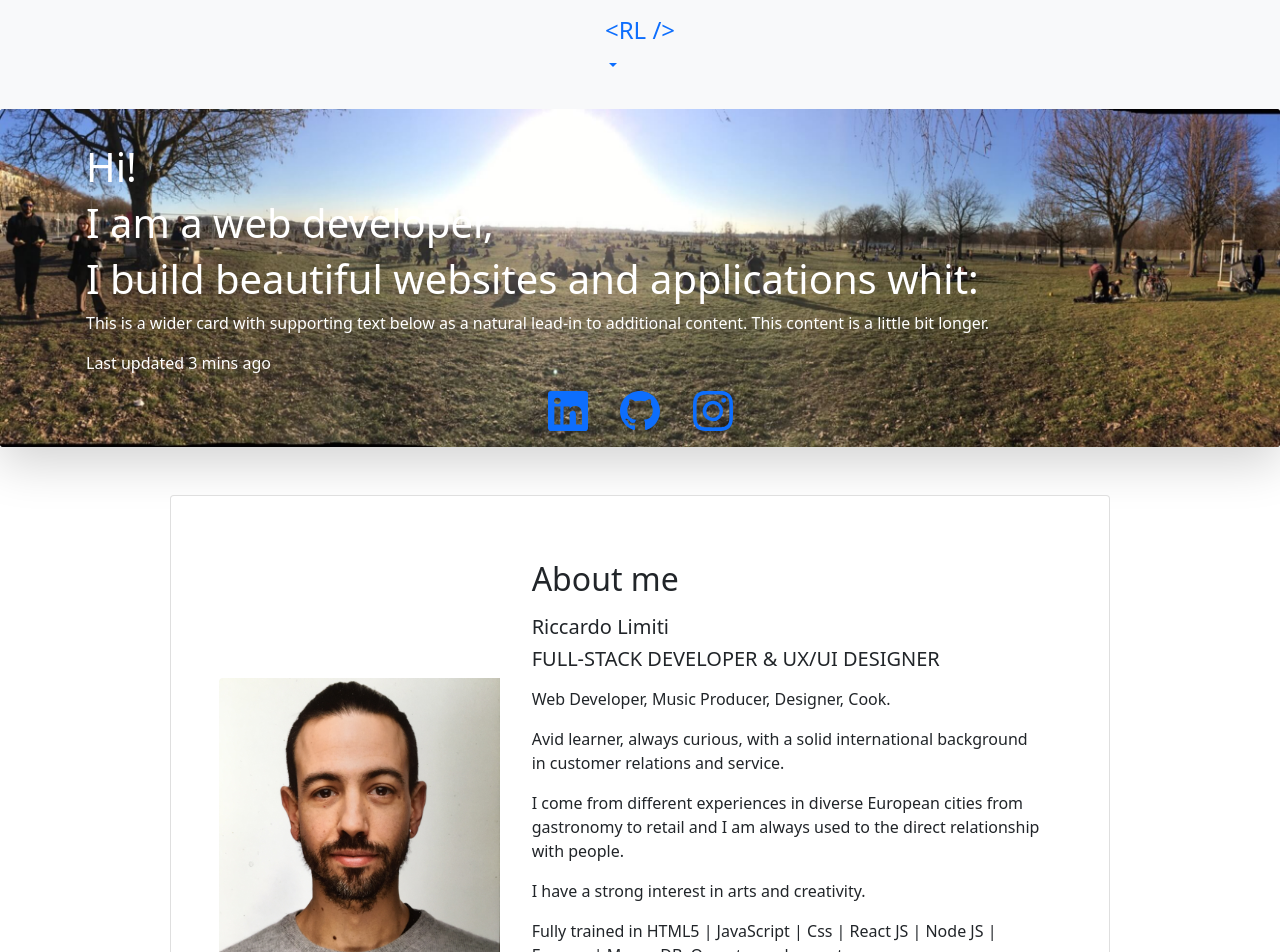
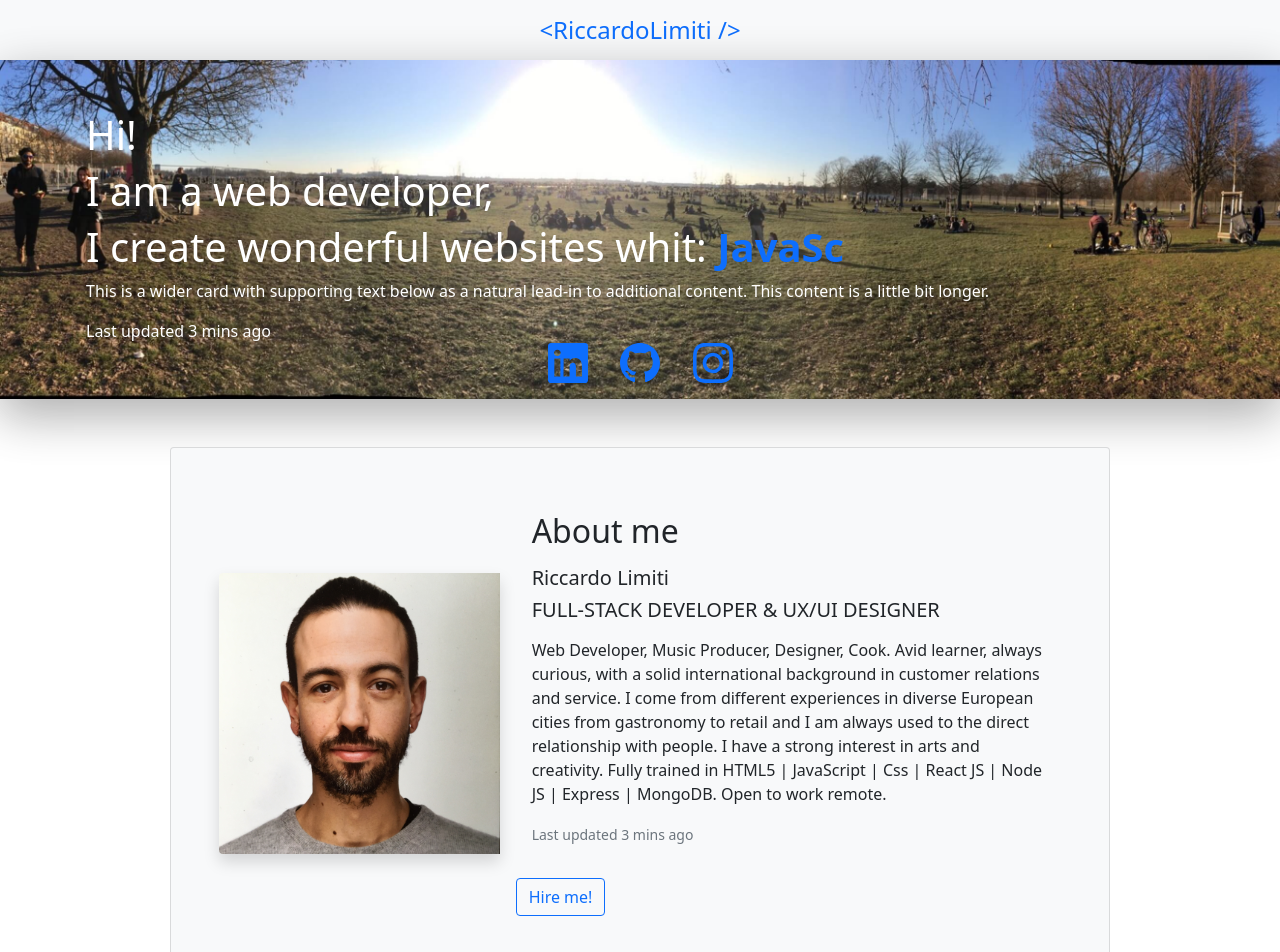
Before and after one commit to Razzokk8/REACT-PF-Example, a React (Create React App) app: page / in a window 1280 px wide. Shown: the top 952 px of the page. Built offline with nearby package versions, Linux system fonts and the light colour scheme.

Commit message:
wrapperWord

```diff
--- a/package.json
+++ b/package.json
@@ -7,12 +7,14 @@
     "@testing-library/react": "^11.2.7",
     "@testing-library/user-event": "^12.8.3",
     "bootstrap": "^5.1.3",
+    "jquery-animated-headlines": "^1.0.0",
     "react": "^17.0.2",
     "react-bootstrap": "^2.0.3",
     "react-dom": "^17.0.2",
     "react-router-dom": "^6.0.2",
     "react-scripts": "^4.0.3",
     "sass": "^1.44.0",
+    "typewriter-effect": "^2.18.2",
     "web-vitals": "^1.1.2"
   },
   "scripts": {
--- a/public/index.html
+++ b/public/index.html
@@ -4,12 +4,11 @@
     <meta charset="UTF-8">
     <meta http-equiv="X-UA-Compatible" content="IE=edge">
     <meta name="viewport" content="width=device-width, initial-scale=1.0">
-    <title>Document</title>
+    <title>ReactPortfolio_RL</title>
 </head>
     <body>
         <noscript> This browser does not have JavaScript enabled. Please enable it in setting if it is possible. </noscript>
         <div id="root"></div>
         <script src="https://cdn.jsdelivr.net/npm/bootstrap@5.1.3/dist/js/bootstrap.bundle.min.js" integrity="sha384-ka7Sk0Gln4gmtz2MlQnikT1wXgYsOg+OMhuP+IlRH9sENBO0LRn5q+8nbTov4+1p" crossorigin="anonymous"></script>
-
     </body>
 </html>
--- /dev/null
+++ b/src/assets/Styles/index.scss
@@ -0,0 +1,78 @@
+.cd-headline.rotate-1 .cd-words-wrapper {
+  display: inline-block;
+  perspective: 300px;
+}
+
+.cd-headline.rotate-1 b {
+  opacity: 0;
+  transform-origin: 50% 100%;
+  transform: rotateX(180deg);
+  display: inline-block;
+  position: absolute;
+  left: 0;
+  top: 0;
+}
+
+.cd-headline.rotate-1 b.is-visible {
+  position: relative;
+  opacity: 1;
+  transform: rotateX(0deg);
+}
+
+.cd-headline.rotate-1 b {
+  opacity: 0;
+  transform-origin: 50% 100%;
+  transform: rotateX(180deg);
+  display: inline-block;
+  position: absolute;
+  left: 0;
+  top: 0;
+}
+
+.cd-headline.rotate-1 b.is-visible {
+  position: relative;
+  opacity: 1;
+  transform: rotateX(0deg);
+  animation: cd-rotate-1-in 1.2s;
+}
+
+.cd-headline.rotate-1 b.is-hidden {
+  transform: rotateX(180deg);
+  animation: cd-rotate-1-out 1.2s;
+}
+
+@keyframes cd-rotate-1-in {
+  0% {
+    transform: rotateX(180deg);
+    opacity: 0;
+  }
+  35% {
+    transform: rotateX(120deg);
+    opacity: 0;
+  }
+  65% {
+    opacity: 0;
+  }
+  100% {
+    transform: rotateX(360deg);
+    opacity: 1;
+  }
+}
+
+@keyframes cd-rotate-1-out {
+  0% {
+    transform: rotateX(0deg);
+    opacity: 1;
+  }
+  35% {
+    transform: rotateX(-40deg);
+    opacity: 1;
+  }
+  65% {
+    opacity: 0;
+  }
+  100% {
+    transform: rotateX(180deg);
+    opacity: 0;
+  }
+}
--- a/src/components/About.jsx
+++ b/src/components/About.jsx
@@ -1,31 +1,29 @@
 import React from 'react'
 import IMG_7217 from '../assets/Images/IMG_7217.JPG'
+import myBio from '../assets/Text/bio.txt'
 
 function About() {
     return (
         <div style={{margin: "auto"}} className='container mt-5 mb-5'>
 
-        <div className="card mb-3 p-5" style={{maxWidth: '940px', margin: "auto"}}>
+        <div className="card mb-3 p-5 bg-light" style={{maxWidth: '940px', margin: "auto"}}>
         <div className="row g-0">
         <div className="col-md-4 d-flex">
-      <img src={IMG_7217} className="img-fluid rounded-start align-self-center" alt="me" />
+      <img src={IMG_7217} className="img-fluid rounded-start align-self-center shadow" alt="me" />
     </div>
     <div className="col-md-8">
       <div className="card-body ms-3">
         <h2 className="card-title mb-3">About me</h2>
         <h5>Riccardo Limiti</h5>
         <h5>FULL-STACK DEVELOPER & UX/UI DESIGNER</h5>
-        <p className="card-text mt-3">Web Developer, Music Producer, Designer, Cook.</p>
-                                <p className="card-text">
-                                Avid learner, always curious, with a solid international background in customer relations and service.</p>
-                                <p className="card-text">
-                                I come from different experiences in diverse European cities from gastronomy to retail and I am always used to the direct relationship with people.</p>
-                                <p className="card-text">
-                                I have a strong interest in arts and creativity.</p>
-                                <p className="card-text">
-                                Fully trained in HTML5 | JavaScript | Css | React JS | Node JS | Express | MongoDB.
-                                Open to work remote.
-                                </p>
+        <p className="card-text mt-3">Web Developer, Music Producer, Designer, Cook.
+Avid learner, always curious, with a solid international background in customer relations and service.
+
+I come from different experiences in diverse European cities from gastronomy to retail and I am always used to the direct relationship with people.
+
+I have a strong interest in arts and creativity.
+Fully trained in HTML5 | JavaScript | Css | React JS | Node JS | Express | MongoDB.
+Open to work remote.</p>
         <p className="card-text"><small className="text-muted">Last updated 3 mins ago</small></p>
       </div>
       <button type="button" className="btn btn-outline-primary m-3">Hire me!</button>
--- a/src/components/Home.jsx
+++ b/src/components/Home.jsx
@@ -1,9 +1,11 @@
 import React from 'react'
+
+import Typewriter from 'typewriter-effect';
+
 import wall1 from '../assets/Images/wall1.jpeg'
 import wall2 from '../assets/Images/wall2.jpeg'
 import wall3 from '../assets/Images/wall3.jpeg'
 import wall4 from '../assets/Images/wall4.jpeg'
-
 
 function Home() {
     const woolyImages = [ wall1, wall2, wall3, wall4 ];
@@ -13,29 +15,28 @@ function Home() {
     console.log(randomImage);
 
 
+
     return (
-        <div className='d-flex justify-content-center shadow-lg bg-body rounded'>
+        <div className='d-flex justify-content-center'>
+        <div className="card text-white border-0 shadow-lg">
+        <img src={randomImage} className="img-fluid shadow-lg" alt="welcomeHome" />
+        <div className="card-img-overlay container d-flex flex-column justify-content-end">
+        <div>
+        <h1 className="card-title">Hi!</h1>
+        <h1 className="card-title">I am a web developer,</h1>
 
-        <div className="card bg-dark text-white border-0">
-        <img src={randomImage} className="card-img" alt="welcomeHome" />
+            <section className="cd-intro">
+		    <h1 className="cd-headline rotate-1">
+			<span>I create wonderful websites whit: </span>
+			<span className="cd-words-wrapper text-primary fw-bold">
+				<Typewriter options={{strings: ['HTML and CSS ', 'JavaScript ', 'Bootstrap ', 'Express.js ', 'Node.js ', ''], autoStart: true, loop: true, }} />
+			</span>
+		    </h1>
+	        </section>
 
-        <div className="card-img-overlay container d-flex flex-column justify-content-end">
-
-        <div className='mb-3'>
-        <h1 className="card-title">Hi!</h1>
-                <h1 className="card-title">I am a web developer,</h1>
-                        <h1 className="card-title">I build beautiful websites and applications whit: <span>
-                        <h1>
-
-                        </h1>
-                        </span>
-                        </h1>
         <p className="card-text">This is a wider card with supporting text below as a natural lead-in to additional content. This content is a little bit longer.</p>
         <p className="card-text">Last updated 3 mins ago</p>
-
-
         </div>
-
         <div className='d-flex justify-content-center'>
         <div className='d-flex justify-content-evenly' style={{minWidth: "250px", maxWidth: "370px"}}>
             <div>
@@ -63,10 +64,8 @@ function Home() {
 
 
 
-  </div>
     </div>
-
-
+    </div>
 </div>
 </div>
     )
--- a/src/components/Navbar.jsx
+++ b/src/components/Navbar.jsx
@@ -3,19 +3,19 @@ import React from 'react'
 
 function Navbar() {
     return (
-        <div>
+        <div style={{maxHeight: "60px"}}>
             <nav className="navbar navbar-light bg-light">
             <div className="container d-flex justify-content-center">
         <ul className='list-unstyled'>
-            <li class="nav-item dropdown ">
-          <a class="nav-link dropdown-toggle" href="#" id="navbarDropdown" role="button" data-bs-toggle="dropdown" aria-expanded="false">
-          <h4>&lt;RL &#47;&gt;</h4>
+            <li className="nav-item dropdown ">
+          <a className="nav-link dropdown-toggle" href="#" id="navbarDropdown" role="button" data-bs-toggle="dropdown" aria-expanded="false">
+          <h4>&lt;RiccardoLimiti &#47;&gt;</h4>
           </a>
 
-          <ul class="dropdown-menu" aria-labelledby="navbarDropdown">
-            <li><a class="dropdown-item fw-bold" href="#">About</a></li>
-            <li><a class="dropdown-item fw-bold" href="#">Technologies</a></li>
-            <li><a class="dropdown-item fw-bold" href="#">Contact</a></li>
+          <ul className="dropdown-menu" aria-labelledby="navbarDropdown">
+            <li><a className="dropdown-item fw-bold" href="#">About</a></li>
+            <li><a className="dropdown-item fw-bold" href="#">Technologies</a></li>
+            <li><a className="dropdown-item fw-bold" href="#">Contact</a></li>
           </ul>
         </li>
         </ul>
--- a/src/index.js
+++ b/src/index.js
@@ -1,6 +1,7 @@
 import React from 'react'
 import ReactDOM from 'react-dom'
 import 'bootstrap/dist/css/bootstrap.min.css';
+import '../src/assets/Styles/index.scss'
 import App from './App'
 
 ReactDOM.render(
```
Also changed, not shown: src/assets/Text/bio.txt (added), 1 other file (tests, documents, lock files or other folders).
